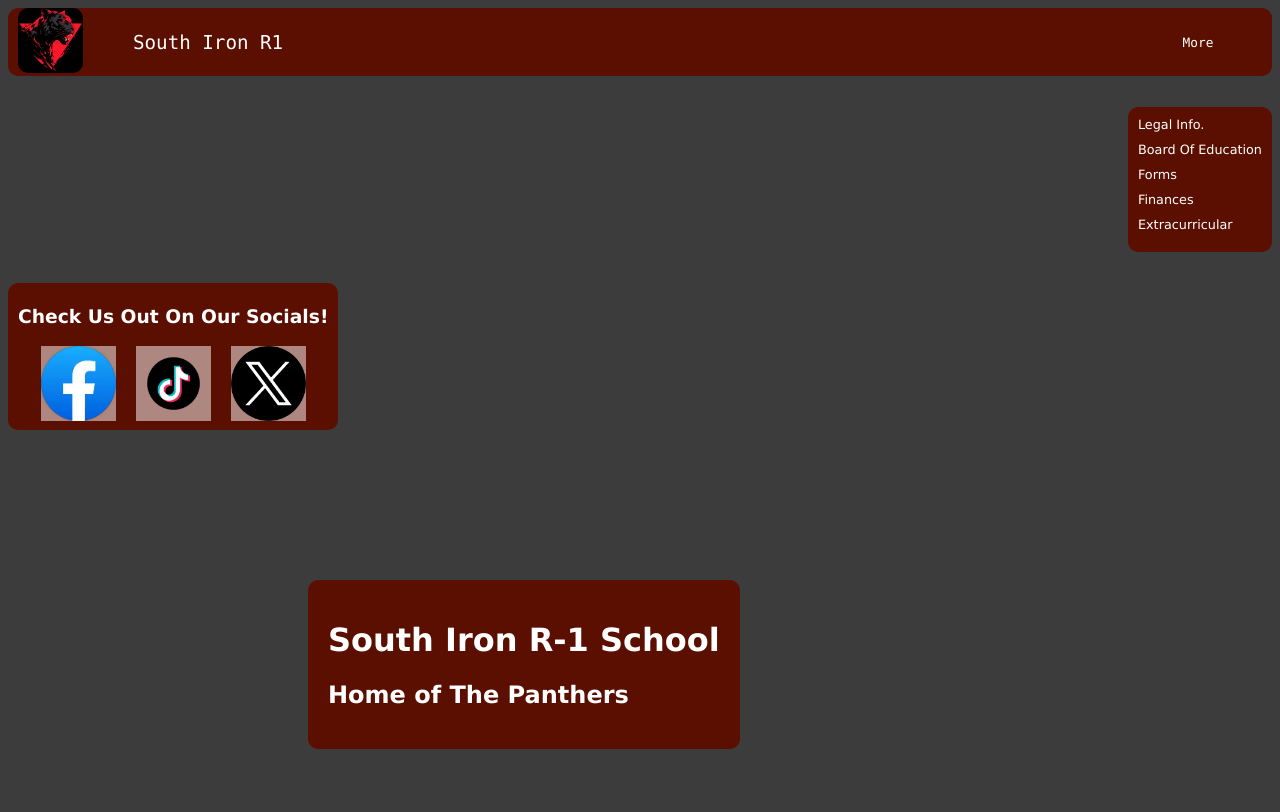
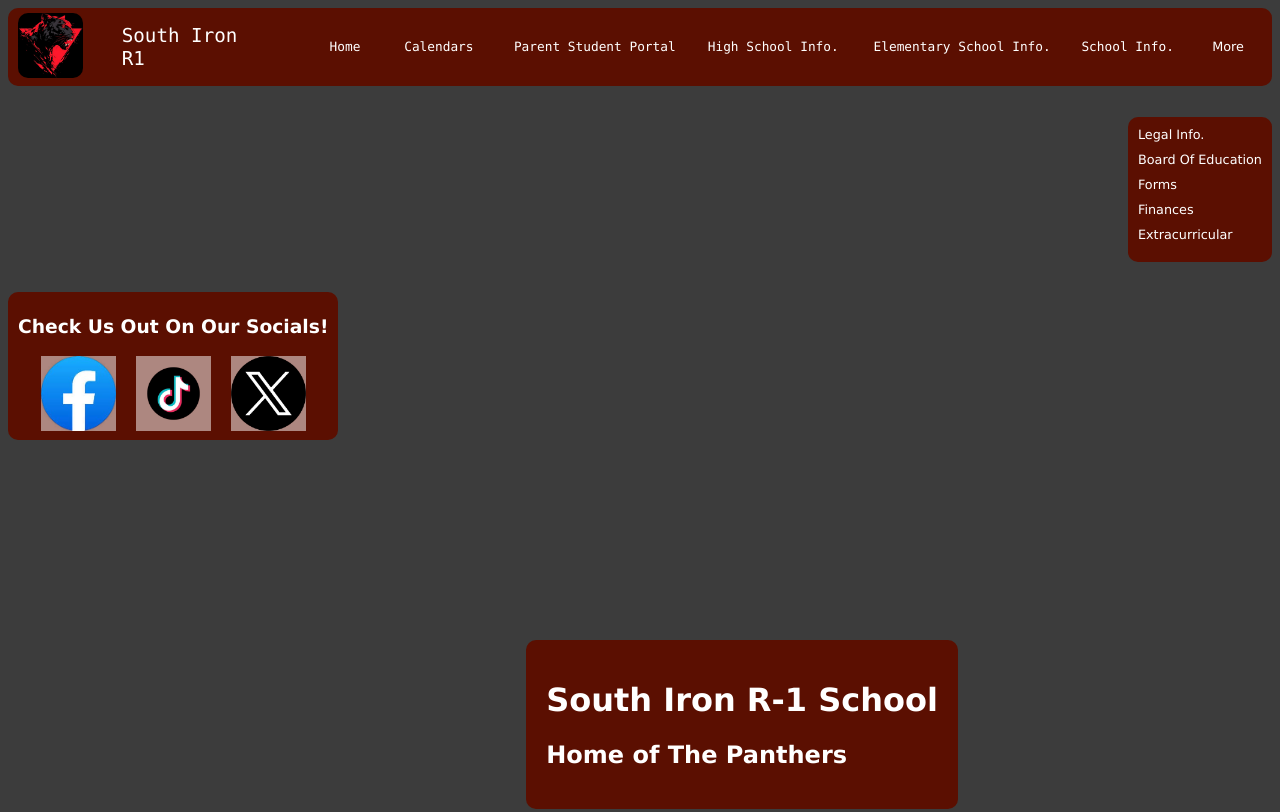
Before and after one commit to Duckie5657/schoolproject.github.io, a plain HTML site: page index.html in a window 1280 px wide. Shown: the top 812 px of the page. Drawn offline with Linux system fonts and the light colour scheme.

Commit message:
Update style.css

```diff
--- a/style.css
+++ b/style.css
@@ -2,9 +2,12 @@
   background-color: rgb(60,60,60);
 }
 /*Desktop & Laptops*/
-@media only screen and (min-width: 1224px) {
+@media only screen and (min-width: 1100px) {
   #navbar-mobile {
     display: none !important;
+  }
+  #navbar-desktop {
+    display: inline-block;
   }
   .navbar {
     font-size: 1vw;
@@ -15,6 +18,9 @@
   .navbar ul li:last-child {
     margin-left: auto;
     margin-right: 10px;
+  }
+  .navbar button {
+      font-size: 1vw;
   }
   .hidden-contents {
     font-size: 1vw;
@@ -40,9 +46,12 @@
   }
 }
 /*Phones & Tablets*/
-@media only screen and (min-device-width: 320px) and (max-device-width: 1024px) {
+@media only screen and (min-width: 320px) and (max-width: 1100px) {
   #navbar-desktop {
     display: none !important;
+  }
+  #navbar-mobile {
+    display: block;
   }
   .navbar {
     display: flex;
@@ -53,7 +62,7 @@
     transform: translate(-50%, -50%);
   }
   .navbar button {
-      font-size: 2vw;
+      font-size: clamp(16px, 2vw, 24px);
       position: absolute;
       right: 0;
   }
@@ -120,9 +129,8 @@
 }
 .navbar button {
   color: white;
-  font-family: Lucida Console,Lucida Sans Typewriter,monaco,Bitstream Vera Sans Mono,monospace;
+  font-family: Verdana,Geneva,sans-serif;
   padding: 0px;
-  font-size: 1vw;
   border: none;
   background: none;
 }
```
